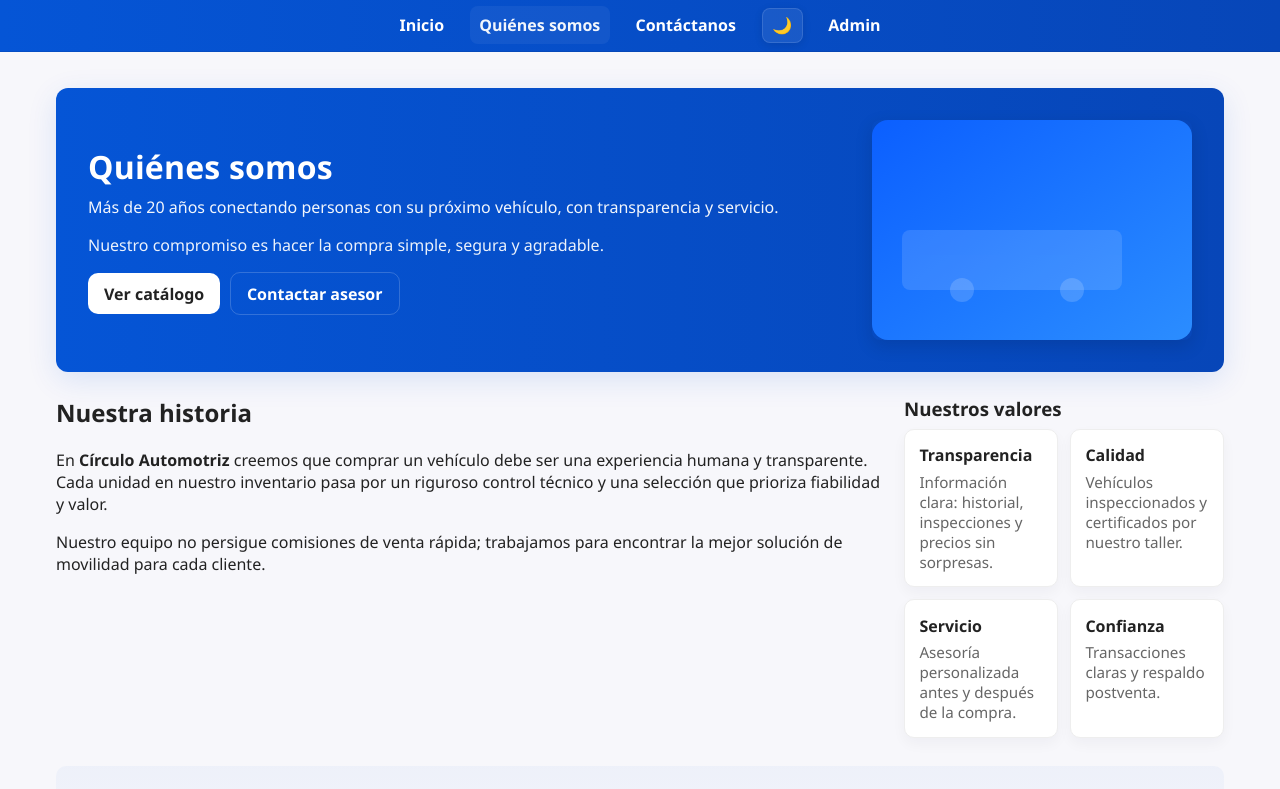
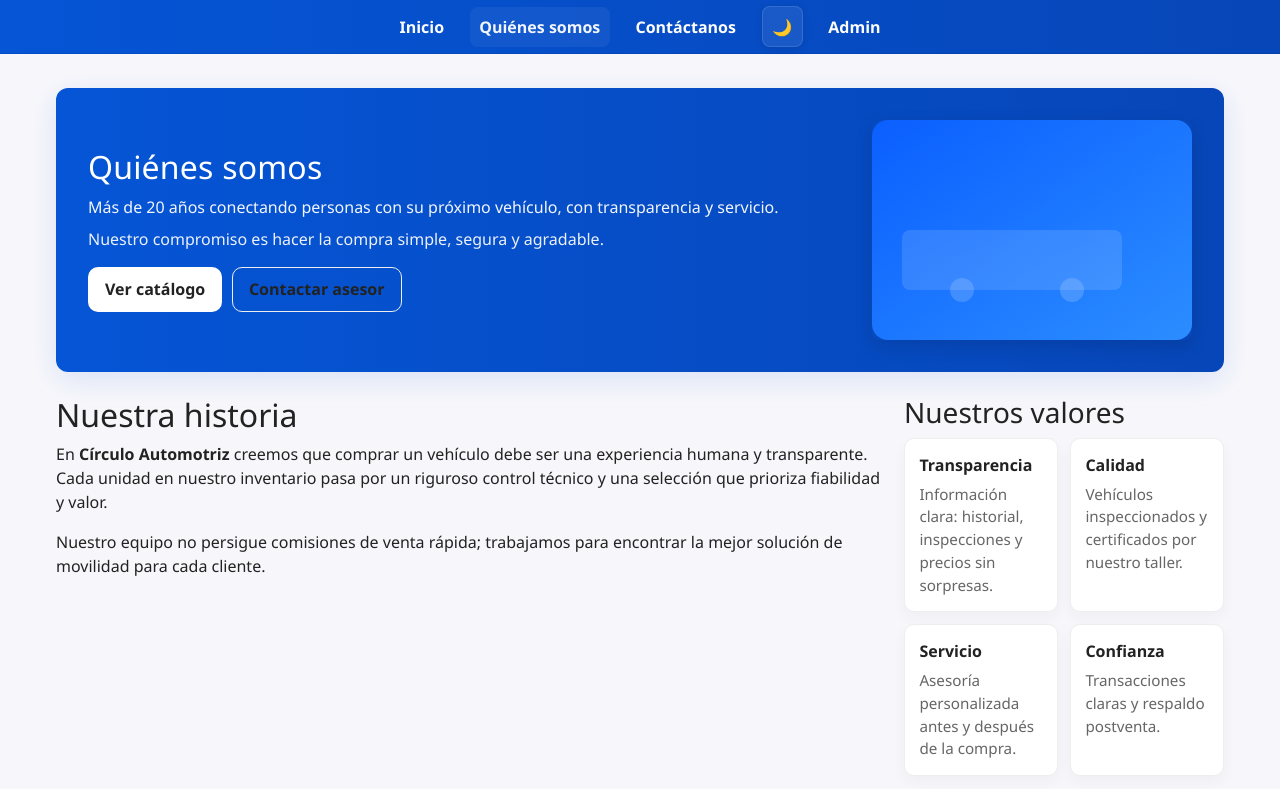
Before and after one commit to luciano1633/vehiculos, a React (Vite) app: page /vehiculos/quienes in a window 1280 px wide. Shown: the top 789 px of the page. Built offline with nearby package versions, Linux system fonts and the light colour scheme; a small style sheet from the web is missing.

Commit message:
chore: add Bootstrap CDN and ensure ghost buttons/theme-toggle readable in dark mode

```diff
--- a/index.html
+++ b/index.html
@@ -4,6 +4,8 @@
     <meta charset="utf-8" />
     <meta name="viewport" content="width=device-width, initial-scale=1.0" />
     <title>Venta de Vehículos</title>
+    <!-- Bootstrap CSS (CDN) - añadido para cumplir la rúbrica de framework CSS -->
+    <link href="https://cdn.jsdelivr.net/npm/bootstrap@5.3.2/dist/css/bootstrap.min.css" rel="stylesheet" integrity="sha384-ENjdO4Dr2bkBIFxQpeoYz1HIcje39Wm4jDKdf19U8gI4ddQ3GYNS7NTKfAdVQSZe" crossorigin="anonymous">
   </head>
   <body>
     <div id="root"></div>
--- a/src/components/styles.css
+++ b/src/components/styles.css
@@ -115,7 +115,7 @@
 .nav-actions{display:flex;gap:.6rem;align-items:center}
 
 /* Adaptación del theme-toggle para uso dentro del nav */
-.theme-toggle{position:static;top:auto;right:auto;border-radius:8px;width:auto;height:auto;padding:.45rem .6rem;background:rgba(255,255,255,0.08);border:1px solid rgba(255,255,255,0.12);color:var(--card);font-size:1rem}
+.theme-toggle{position:static;top:auto;right:auto;border-radius:8px;width:auto;height:auto;padding:.45rem .6rem;background:rgba(255,255,255,0.08);border:1px solid rgba(255,255,255,0.12);color:var(--text);font-size:1rem}
 .theme-toggle:hover{transform:none;box-shadow:0 6px 18px rgba(5,85,214,0.12)}
 
 @media(min-width:700px){
@@ -179,7 +179,7 @@
 .btn.primary{background:var(--card);color:var(--text);padding:.6rem 1rem}
 .btn.cta{background:var(--primary);color:var(--card);border:0}
 .btn.primary.large{padding:.85rem 1.2rem;font-size:1.02rem}
-.btn.ghost{background:transparent;color:var(--card);border:1px solid rgba(255,255,255,0.18)}
+.btn.ghost{background:transparent;color:var(--text);border:1px solid var(--border)}
 .btn.sold{background:#b00020;color:#fff;border:0}
 .btn.sold:hover{box-shadow:0 8px 20px rgba(176,0,32,0.18);transform:translateY(-3px)}
 .btn:hover{transform:translateY(-3px);box-shadow:0 8px 20px rgba(5,85,214,0.12)}
--- a/src/styles.css
+++ b/src/styles.css
@@ -89,7 +89,7 @@
 .nav-actions{display:flex;gap:.6rem;align-items:center}
 
 /* Adaptación del theme-toggle para uso dentro del nav */
-.theme-toggle{position:static;top:auto;right:auto;border-radius:8px;width:auto;height:auto;padding:.45rem .6rem;background:rgba(255,255,255,0.08);border:1px solid rgba(255,255,255,0.12);color:var(--card);font-size:1rem}
+.theme-toggle{position:static;top:auto;right:auto;border-radius:8px;width:auto;height:auto;padding:.45rem .6rem;background:rgba(255,255,255,0.08);border:1px solid rgba(255,255,255,0.12);color:var(--text);font-size:1rem}
 .theme-toggle:hover{transform:none;box-shadow:0 6px 18px rgba(5,85,214,0.12)}
 
 @media(min-width:700px){
@@ -153,7 +153,7 @@
 .btn.primary{background:var(--card);color:var(--text);padding:.6rem 1rem}
 .btn.cta{background:var(--primary);color:var(--card);border:0}
 .btn.primary.large{padding:.85rem 1.2rem;font-size:1.02rem}
-.btn.ghost{background:transparent;color:var(--card);border:1px solid rgba(255,255,255,0.18)}
+.btn.ghost{background:transparent;color:var(--text);border:1px solid var(--border)}
 .btn:hover{transform:translateY(-3px);box-shadow:0 8px 20px rgba(5,85,214,0.12)}
 
 /* Toast / floating modal for form submission */
```
